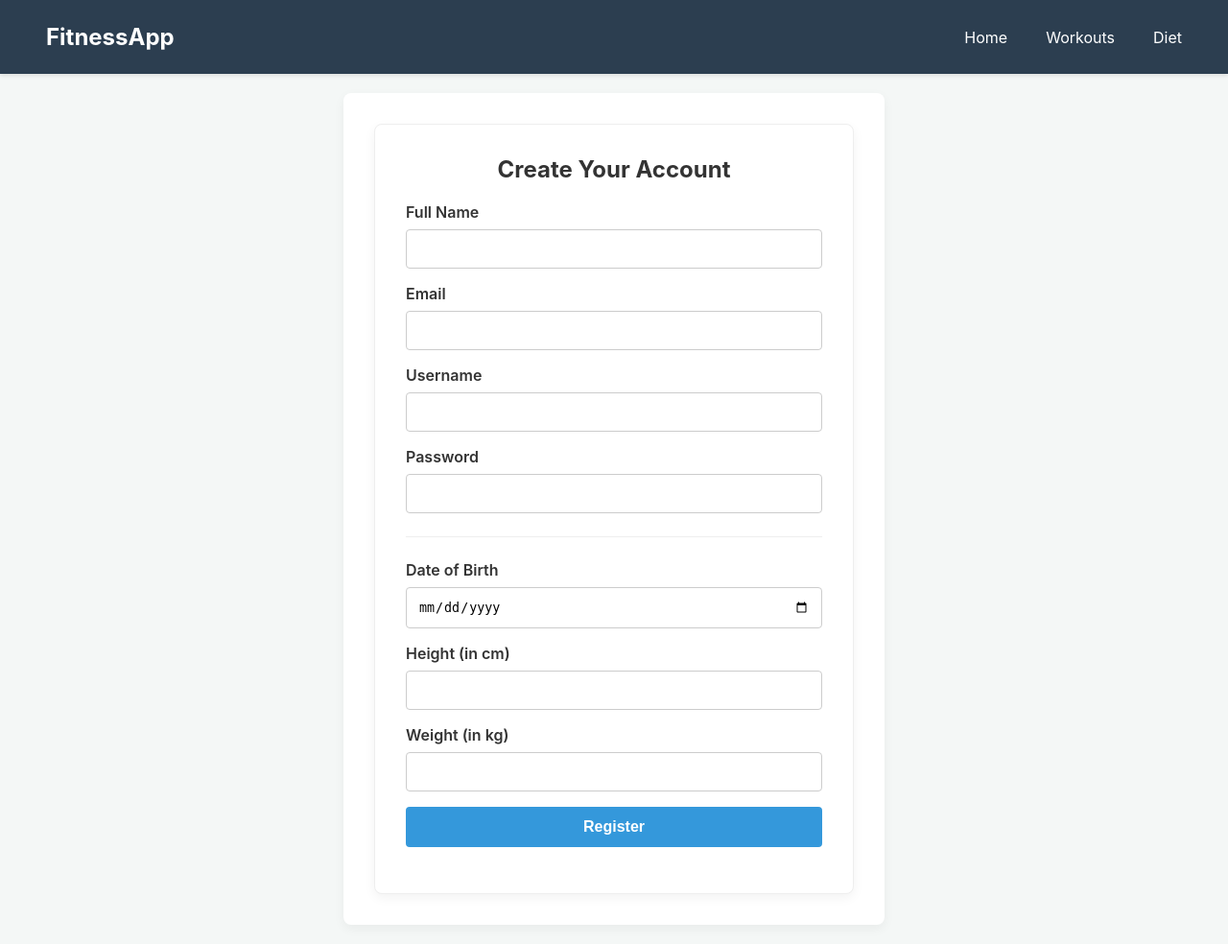
After one commit to aarohiimiishra/CS_PROJECT, a Flask app: page /register in a window 1280 px wide. The commit adds this page. Shown: the whole page at 96% size. Run offline with Flask 3, Linux system fonts and the light colour scheme.

Commit message:
feat: Add global.js and auth pages

````diff
--- /dev/null
+++ b/static/css/auth.css
@@ -0,0 +1,78 @@
+/* This file styles register.html and login.html */
+
+.auth-container {
+    padding: 2rem;
+    max-width: 500px; /* Narrower for auth forms */
+    margin: 20px auto; /* Center the form */
+}
+
+.auth-form-box {
+    background-color: #ffffff;
+    border-radius: 8px;
+    box-shadow: 0 4px 12px rgba(0, 0, 0, 0.05);
+    padding: 2rem;
+    border: 1px solid #eee;
+}
+
+.auth-form-box h2 {
+    text-align: center;
+    margin-top: 0;
+    color: #333;
+}
+
+/* --- Form Styles --- */
+.form-group {
+    margin-bottom: 1rem;
+}
+
+.form-group label {
+    display: block;
+    margin-bottom: 0.5rem;
+    font-weight: 600;
+}
+
+.form-group input {
+    width: 100%;
+    padding: 0.75rem;
+    border: 1px solid #ccc;
+    border-radius: 4px;
+    box-sizing: border-box; /* Important for padding to work */
+}
+
+hr {
+    border: none;
+    border-top: 1px solid #eee;
+    margin: 1.5rem 0;
+}
+
+.button-primary {
+    background-color: #3498db;
+    color: white;
+    padding: 0.75rem 1.5rem;
+    border: none;
+    border-radius: 4px;
+    cursor: pointer;
+    font-size: 1rem;
+    font-weight: 600;
+    transition: background-color 0.2s;
+    width: 100%; /* Make button full-width */
+}
+
+.button-primary:hover {
+    background-color: #2980b9;
+}
+
+/* --- Message Area --- */
+#auth-message {
+    margin-top: 1rem;
+    text-align: center;
+    font-size: 0.9rem;
+}
+
+.message-success {
+    color: #27ae60;
+}
+
+.message-error {
+    color: #e74c3c;
+}
--- a/static/css/main.css
+++ b/static/css/main.css
@@ -75,3 +75,79 @@ footer {
     color: #777;
     border-top: 1px solid #e0e0e0;
 }
+/* --- Auth Nav Styles (Add to bottom of main.css) --- */
+
+/* Welcome message */
+.nav-welcome {
+    color: #ecf0f1;
+    font-size: 0.9rem;
+    padding: 0.5rem;
+    margin-left: 1.5rem;
+}
+
+/* Login/Register buttons */
+.nav-button-login,
+.nav-button-register {
+    border: 1px solid white;
+    padding: 0.5rem 0.75rem !important;
+}
+
+.nav-button-register {
+    background-color: #3498db;
+    border-color: #3498db;
+}
+
+.nav-button-register:hover {
+    background-color: #2980b9 !important;
+}
+
+/* Logout button */
+#logout-button {
+    color: #e74c3c !important; /* Red */
+}
+
+#logout-button:hover {
+    background-color: transparent !important;
+    text-decoration: underline;
+}
+
+---
+
+### **Step 3: Update ALL 5 of Your HTML Files**
+
+This is the most important part. We need to **add the `global.js` script** to *every single page*.
+
+Go into **all 5** of your HTML files (`index.html`, `workout.html`, `diet.html`, `register.html`, `login.html`):
+
+1.  Find the `<body>` section.
+2.  At the **very bottom** (just before the `</body>` tag), add this line:
+    ```html
+    <script src="{{ url_for('static', filename='js/global.js') }}"></script>
+
+**Example (using `workout.html`):**
+```html
+    <!-- ... (your footer) ... -->
+
+    <!-- Link to this page's JavaScript file -->
+    <script src="{{ url_for('static', filename='js/workout.js') }}"></script>
+
+    <!-- ADD THIS LINE TO ALL 5 HTML FILES -->
+    <script src="{{ url_for('static', filename='js/global.js') }}"></script>
+</body>
+</html>
+
+---
+
+### **Step 4: Test It!**
+
+1.  **Save all your files** (`global.js`, `main.css`, and all 5 `.html` files).
+2.  Your server will be running.
+3.  Go to your browser at **`http://127.0.0.1:5000`**.
+4.  **Do a hard refresh (**`Ctrl + Shift + R`**)**.
+
+Because you are logged in (your `user_id` is in `localStorage`), your navigation bar should magically change!
+
+Instead of "Login" and "Register", you should now see:
+**"Welcome, [Your Name]"** and **"Logout"**.
+
+**Let me know if you see the new welcome message!**
--- /dev/null
+++ b/static/js/register.js
@@ -0,0 +1,59 @@
+document.addEventListener("DOMContentLoaded", function() {
+
+    const registerForm = document.getElementById("register-form");
+    const messageArea = document.getElementById("auth-message");
+
+    registerForm.addEventListener("submit", function(event) {
+        event.preventDefault(); // Stop the form from reloading the page
+
+        // 1. Get all the values from the form
+        const name = document.getElementById("name").value;
+        const email = document.getElementById("email").value;
+        const username = document.getElementById("username").value;
+        const password = document.getElementById("password").value;
+        const dob = document.getElementById("dob").value; // Will be "YYYY-MM-DD"
+        const height = document.getElementById("height").value;
+        const weight = document.getElementById("weight").value;
+
+        // 2. Create the data object (must match app.py)
+        const registrationData = {
+            name: name,
+            email: email,
+            username: username,
+            password: password,
+            date_of_birth: dob,
+            height_cm: parseInt(height),
+            weight_kg: parseFloat(weight)
+        };
+
+        // 3. Send the data to the /api/register endpoint
+        fetch("/api/register", {
+            method: "POST",
+            headers: {
+                "Content-Type": "application/json",
+            },
+            body: JSON.stringify(registrationData),
+        })
+        .then(response => response.json())
+        .then(data => {
+            console.log(data); // Log the response from the server
+
+            if (data.user_id) {
+                // Success!
+                messageArea.textContent = "Registration successful! You can now log in.";
+                messageArea.className = "message-success";
+                registerForm.reset(); // Clear the form
+            } else {
+                // Failure (e.g., "Email or Username already registered")
+                messageArea.textContent = `Error: ${data.message}`;
+                messageArea.className = "message-error";
+            }
+        })
+        .catch(error => {
+            console.error("Error:", error);
+            messageArea.textContent = "An error occurred. Please try again.";
+            messageArea.className = "message-error";
+        });
+    });
+
+});
--- /dev/null
+++ b/templates/register.html
@@ -0,0 +1,82 @@
+<!DOCTYPE html>
+<html lang="en">
+<head>
+    <meta charset="UTF-8">
+    <meta name="viewport" content="width=device-width, initial-scale=1.0">
+    <title>Register - FitnessApp</title>
+    <!-- Link to the SHARED stylesheet -->
+    <link rel="stylesheet" href="{{ url_for('static', filename='css/main.css') }}">
+    <!-- Link to a new stylesheet for auth pages -->
+    <link rel="stylesheet" href="{{ url_for('static', filename='css/auth.css') }}">
+</head>
+<body>
+    <!-- COPY the exact same <nav> from index.html -->
+    <nav>
+        <div class="nav-container">
+            <a href="{{ url_for('index') }}" class="nav-brand">FitnessApp</a>
+            <ul>
+                <li><a href="{{ url_for('index') }}">Home</a></li>
+                <li><a href="{{ url_for('workout') }}">Workouts</a></li>
+                <li><a href="{{ url_for('diet') }}">Diet</a></li>
+            </ul>
+        </div>
+    </nav>
+
+    <!-- REGISTRATION FORM -->
+    <main class="auth-container">
+        <div class="auth-form-box">
+            <h2>Create Your Account</h2>
+
+            <!-- This form will be handled by JavaScript -->
+            <form id="register-form">
+
+                <div class="form-group">
+                    <label for="name">Full Name</label>
+                    <input type="text" id="name" name="name" required>
+                </div>
+
+                <div class="form-group">
+                    <label for="email">Email</label>
+                    <input type="email" id="email" name="email" required>
+                </div>
+
+                <div class="form-group">
+                    <label for="username">Username</label>
+                    <input type="text" id="username" name="username" required>
+                </div>
+
+                <div class="form-group">
+                    <label for="password">Password</label>
+                    <input type="password" id="password" name="password" required>
+                </div>
+
+                <hr>
+
+                <div class="form-group">
+                    <label for="dob">Date of Birth</label>
+                    <input type="date" id="dob" name="dob" required>
+                </div>
+
+                <div class="form-group">
+                    <label for="height">Height (in cm)</label>
+                    <input type="number" id="height" name="height" required>
+                </div>
+
+                <div class="form-group">
+                    <label for="weight">Weight (in kg)</label>
+                    <input type="number" step="0.1" id="weight" name="weight" required>
+                </div>
+
+                <button type="submit" class="button-primary">Register</button>
+            </form>
+
+            <!-- Message area for errors or success -->
+            <div id="auth-message"></div>
+
+        </div>
+    </main>
+
+    <!-- Link to this page's JavaScript file -->
+    <script src="{{ url_for('static', filename='js/register.js') }}"></script>
+</body>
+</html>
--- a/viora-backend/app.py
+++ b/viora-backend/app.py
@@ -566,6 +566,14 @@ def workout():
 def diet():
     return render_template('diet.html')
 
+@app.route('/register')
+def register_page():
+    return render_template('register.html')
+
+@app.route('/login')
+def login_page():
+    return render_template('login.html')
+
 # --- 5. RUN THE APPLICATION ---
 
 if __name__ == '__main__':
````
Also changed, not shown: static/js/global.js (added, +62 -0 lines), static/js/login.js (added, +59 -0 lines), templates/login.html (added, +59 -0 lines), templates/diet.html (line endings or trailing spaces), templates/index.html (line endings or trailing spaces), templates/workout.html (line endings or trailing spaces).
